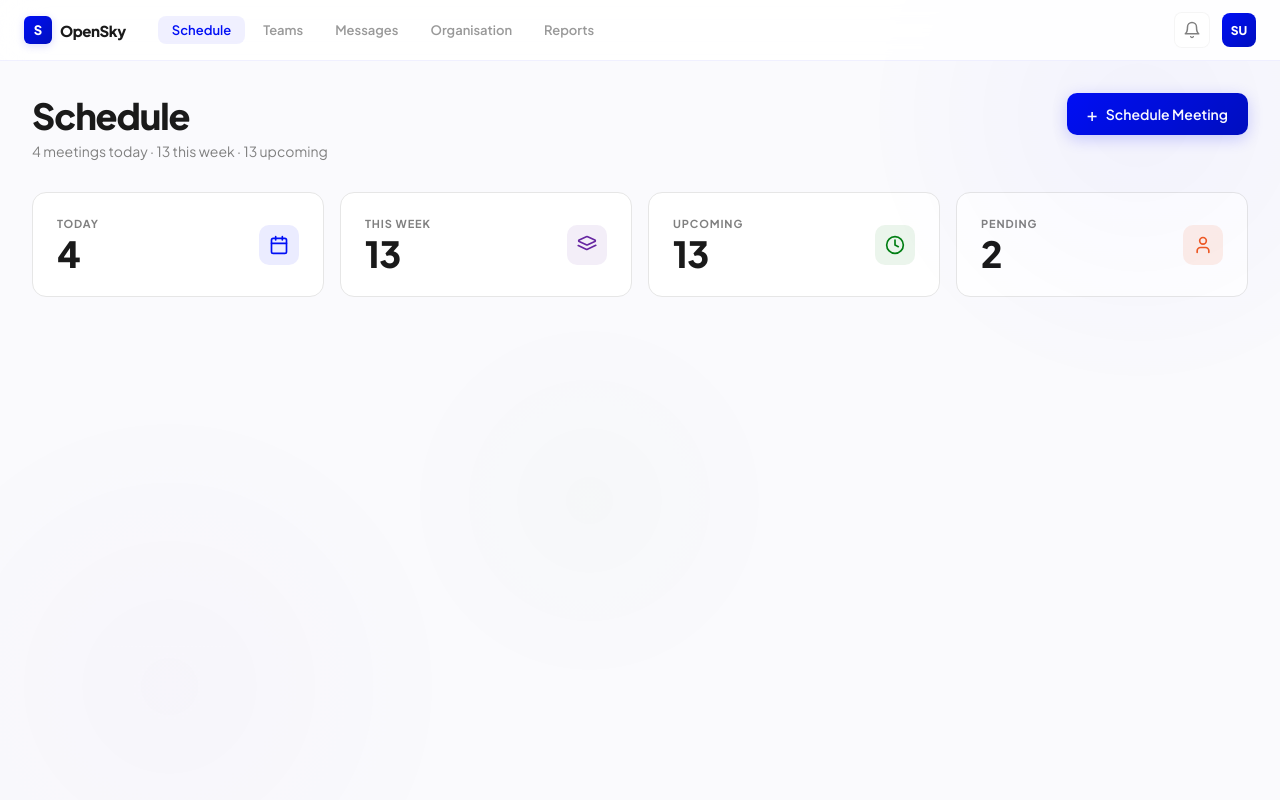
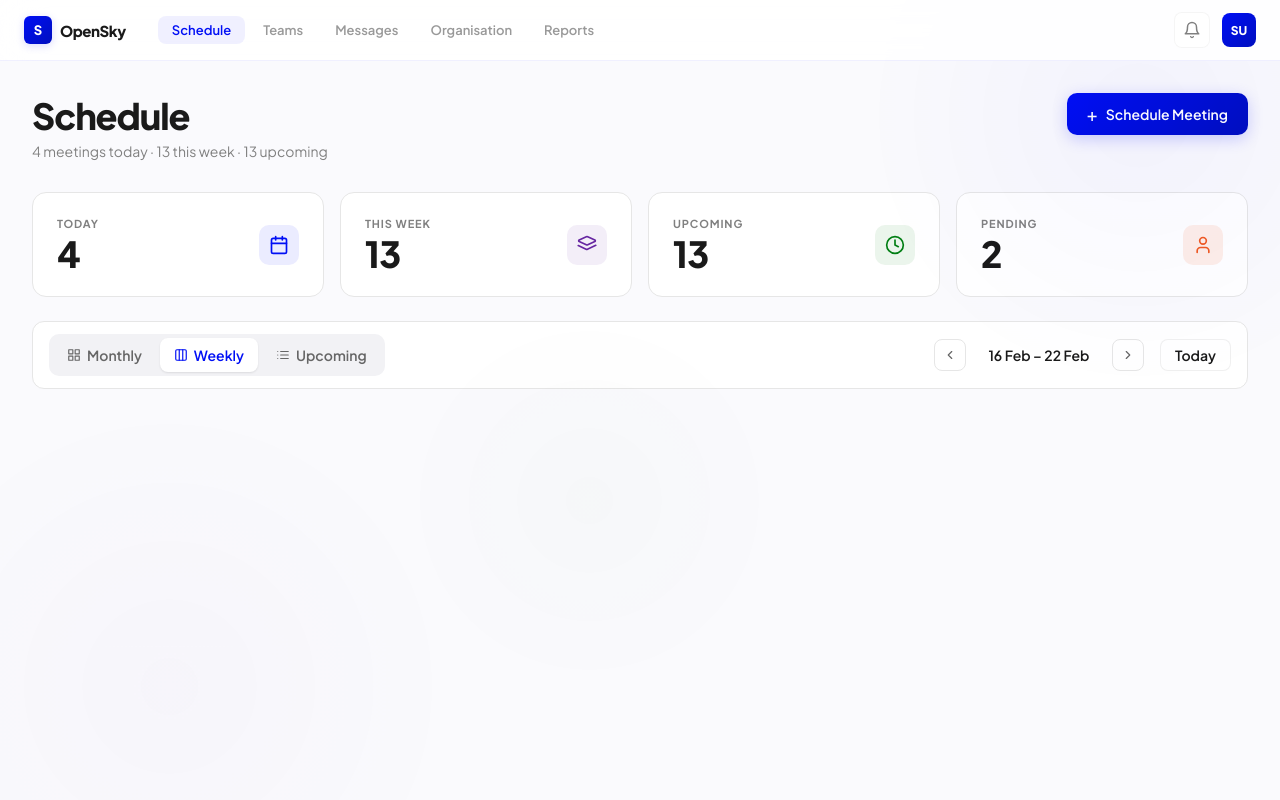
Before and after one commit to c0r73x-v01d/opensky-engineering-portal, a Django app: page /schedule/ in a window 1280 px wide. Run offline with Django 5.2, Linux system fonts and the light colour scheme; the visitor is signed in with stand-in values (Sample User, id 1); data that the repository does not hold is empty.

Commit message:
feat(schedule): add view toggle toolbar
Adds the toolbar row beneath the KPI strip with three view pills
(Monthly / Weekly / Upcoming, Weekly active by default), prev/next
chevron buttons around a static date-range label, and a Today
outline button.

Introduces portal/static/js/schedule.js — a minimal click handler
that swaps the .is-active class and toolbar's data-view attribute
when a pill is selected. Navigator buttons render but stay inert
until the calendar grids land in later branches.

```diff
--- a/portal/static/css/schedule.css
+++ b/portal/static/css/schedule.css
@@ -102,9 +102,113 @@
 .sky-schedule__kpi-icon[data-tone="upcoming"] { background: rgba(0, 126, 19, 0.08);  color: var(--sky-positive); }
 .sky-schedule__kpi-icon[data-tone="pending"]  { background: rgba(241, 90, 34, 0.10); color: var(--sky-attention); }
 
+/* ── Toolbar (view toggle + navigator) ───────────────────── */
+.sky-schedule__toolbar {
+  margin-top: var(--sky-sp5);
+  padding: var(--sky-sp3) var(--sky-sp4);
+  background: var(--sky-white);
+  border: 1px solid var(--sky-grey10);
+  border-radius: 12px;
+  display: flex;
+  align-items: center;
+  justify-content: space-between;
+  gap: var(--sky-sp4);
+  flex-wrap: wrap;
+}
+
+.sky-schedule__views {
+  display: inline-flex;
+  align-items: center;
+  gap: var(--sky-sp1);
+  padding: 4px;
+  background: var(--sky-grey05);
+  border-radius: 10px;
+}
+
+.sky-schedule__view-pill {
+  display: inline-flex;
+  align-items: center;
+  gap: 6px;
+  padding: 8px 14px;
+  font-family: var(--sky-font);
+  font-size: var(--sky-body-sm);
+  font-weight: 600;
+  color: var(--sky-grey60);
+  background: transparent;
+  border: 0;
+  border-radius: 8px;
+  cursor: pointer;
+  transition: background 120ms ease, color 120ms ease, box-shadow 120ms ease;
+}
+
+.sky-schedule__view-pill:hover {
+  color: var(--sky-grey90);
+}
+
+.sky-schedule__view-pill.is-active {
+  background: var(--sky-white);
+  color: var(--sky-primary);
+  box-shadow: 0 1px 2px rgba(0, 0, 0, 0.06), 0 1px 3px rgba(0, 0, 0, 0.04);
+}
+
+.sky-schedule__view-icon {
+  display: inline-flex;
+  align-items: center;
+  color: currentColor;
+}
+
+.sky-schedule__navigator {
+  display: inline-flex;
+  align-items: center;
+  gap: var(--sky-sp2);
+}
+
+.sky-schedule__nav-btn {
+  width: 32px;
+  height: 32px;
+  display: inline-flex;
+  align-items: center;
+  justify-content: center;
+  border: 1px solid var(--sky-grey10);
+  background: var(--sky-white);
+  border-radius: 8px;
+  color: var(--sky-grey60);
+  cursor: pointer;
+  transition: background 120ms ease, color 120ms ease, border-color 120ms ease;
+}
+
+.sky-schedule__nav-btn:hover {
+  background: var(--sky-grey05);
+  color: var(--sky-grey90);
+  border-color: var(--sky-grey20);
+}
+
+.sky-schedule__range {
+  font-family: var(--sky-font);
+  font-size: var(--sky-body-sm);
+  font-weight: 600;
+  color: var(--sky-grey90);
+  min-width: 130px;
+  text-align: center;
+}
+
+.sky-schedule__today {
+  margin-left: var(--sky-sp2);
+  padding: 6px 14px;
+  border-radius: 8px;
+  font-size: var(--sky-body-sm);
+  font-weight: 600;
+}
+
 /* ── Responsive ──────────────────────────────────────────── */
 @media (max-width: 900px) {
   .sky-schedule__kpis { grid-template-columns: repeat(2, minmax(0, 1fr)); }
+}
+
+@media (max-width: 720px) {
+  .sky-schedule__toolbar { flex-direction: column; align-items: stretch; gap: var(--sky-sp3); }
+  .sky-schedule__views { justify-content: center; }
+  .sky-schedule__navigator { justify-content: center; flex-wrap: wrap; }
 }
 
 @media (max-width: 560px) {
--- /dev/null
+++ b/portal/static/js/schedule.js
@@ -0,0 +1,25 @@
+(function () {
+  'use strict';
+
+  document.addEventListener('DOMContentLoaded', function () {
+    var toolbar = document.querySelector('.sky-schedule__toolbar');
+    if (!toolbar) return;
+
+    var pills = toolbar.querySelectorAll('[data-view-pill]');
+
+    pills.forEach(function (pill) {
+      pill.addEventListener('click', function () {
+        var view = pill.getAttribute('data-view-pill');
+        if (!view) return;
+
+        pills.forEach(function (other) {
+          var isActive = other === pill;
+          other.classList.toggle('is-active', isActive);
+          other.setAttribute('aria-selected', isActive ? 'true' : 'false');
+        });
+
+        toolbar.setAttribute('data-view', view);
+      });
+    });
+  });
+})();
--- a/portal/templates/schedule.html
+++ b/portal/templates/schedule.html
@@ -61,5 +61,37 @@
       </span>
     </article>
   </section>
+
+  <section class="sky-schedule__toolbar" data-view="weekly" aria-label="Calendar view controls">
+    <div class="sky-schedule__views" role="tablist" aria-label="Calendar layout">
+      <button type="button" class="sky-schedule__view-pill" role="tab" data-view-pill="monthly" aria-selected="false">
+        <span class="sky-icon sky-schedule__view-icon" data-icon="Grid" data-size="14"></span>
+        Monthly
+      </button>
+      <button type="button" class="sky-schedule__view-pill is-active" role="tab" data-view-pill="weekly" aria-selected="true">
+        <span class="sky-icon sky-schedule__view-icon" data-icon="Columns" data-size="14"></span>
+        Weekly
+      </button>
+      <button type="button" class="sky-schedule__view-pill" role="tab" data-view-pill="upcoming" aria-selected="false">
+        <span class="sky-icon sky-schedule__view-icon" data-icon="List" data-size="14"></span>
+        Upcoming
+      </button>
+    </div>
+
+    <div class="sky-schedule__navigator">
+      <button type="button" class="sky-schedule__nav-btn" data-nav="prev" aria-label="Previous range">
+        <span class="sky-icon" data-icon="ChevLeft" data-size="14"></span>
+      </button>
+      <span class="sky-schedule__range" data-role="range-label">16 Feb &ndash; 22 Feb</span>
+      <button type="button" class="sky-schedule__nav-btn" data-nav="next" aria-label="Next range">
+        <span class="sky-icon" data-icon="ChevRight" data-size="14"></span>
+      </button>
+      <button type="button" class="sky-btn sky-btn--outline sky-schedule__today" data-nav="today">Today</button>
+    </div>
+  </section>
 </main>
 {% endblock %}
+
+{% block extra_js %}
+<script src="{% static 'js/schedule.js' %}"></script>
+{% endblock %}
```
